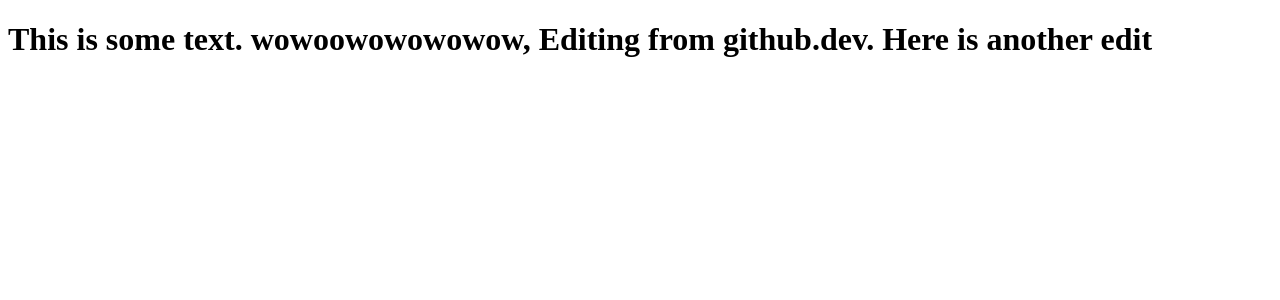
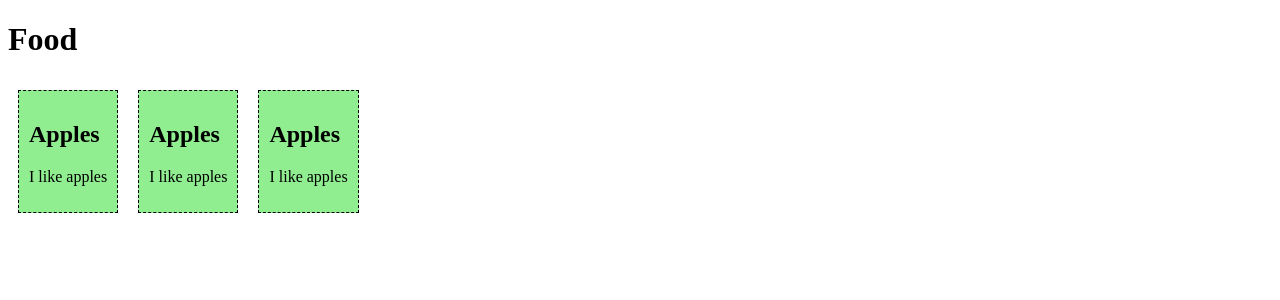
Before and after one commit to apcmarcignacio/webprog-it243-vuejs, a Vue app in the folder firstsfc/: page / in a window 1280 px wide. Shown: the top 300 px of the page. Built offline with nearby package versions, Linux system fonts and the light colour scheme.

Commit message:
added component sample code to my vuejs project

```diff
--- a/firstsfc/src/App.vue
+++ b/firstsfc/src/App.vue
@@ -1,15 +1,10 @@
 <template>
-  <h1>{{ message }}</h1>
+  <h1>Food</h1>
+  <food-item/>
+  <food-item/>
+  <food-item/>
 </template>
 
-<script>
-export default {
-  data() {
-    return {
-      message: 'This is some text. wowoowowowowow, Editing from github.dev. Here is another edit'
-    };
-  }
-};
-</script>
+<script></script>
 
 <style></style>
--- /dev/null
+++ b/firstsfc/src/components/FoodItem.vue
@@ -0,0 +1,27 @@
+<template>
+  <div>
+    <h2>{{ name }}</h2>
+    <p>{{ message }}</p>
+  </div>
+</template>
+
+<script>
+export default {
+  data() {
+    return {
+      name: 'Apples',
+      message: 'I like apples'
+    }
+  }
+};
+</script>
+
+<style>
+  #app > div {
+    border: dashed black 1px;
+    display: inline-block;
+    margin: 10px;
+    padding: 10px;
+    background-color: lightgreen;
+  }
+</style>
--- a/firstsfc/src/main.js
+++ b/firstsfc/src/main.js
@@ -1,4 +1,8 @@
 import { createApp } from 'vue'
+
 import App from './App.vue'
+import FoodItem from './components/FoodItem.vue'
 
-createApp(App).mount('#app')
+const app = createApp(App)
+app.component('food-item', FoodItem)
+app.mount('#app')
```
